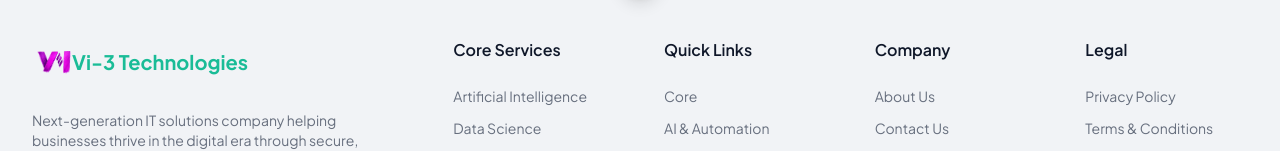
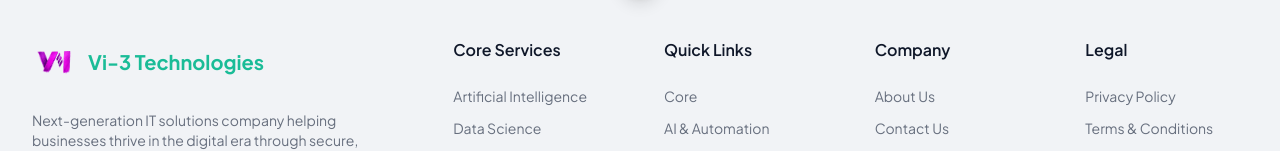
Before and after one commit to baskarmaruthai76-create/vi-3, a React (Vite) app: page /about in a window 1280 px wide. Shown: the part 5979-6130 px from the top of the page. Built offline with nearby package versions, Linux system fonts and the light colour scheme; the HTML template or start-up script is replaced by a standard one.

Commit message:
fix_footer

```diff
--- a/src/components/Footer.tsx
+++ b/src/components/Footer.tsx
@@ -99,7 +99,7 @@ export const Footer = () => {
             <img src={logo} alt="Vi-3 Technology" className="w-12 h-12" />
           </a>
               <span className="text-xl font-bold text-foreground">
-                <span className="text-primary -ml-2">Vi-3 Technologies </span>
+                <span className="text-primary ml-2">Vi-3 Technologies </span>
               </span>
             </a>
             <p className="text-muted-foreground text-sm mb-6 max-w-sm">
```
